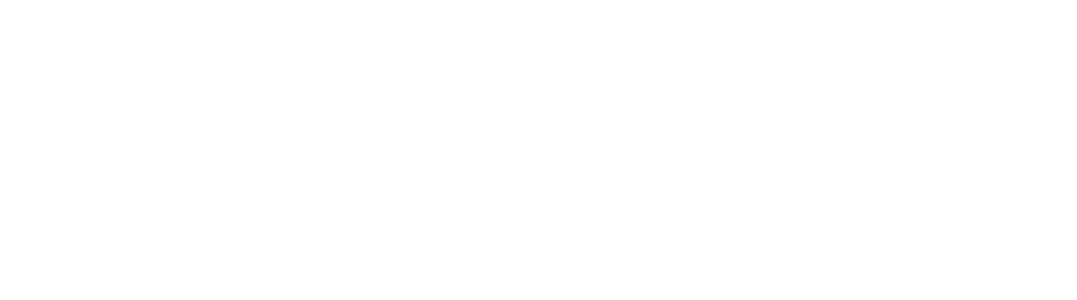
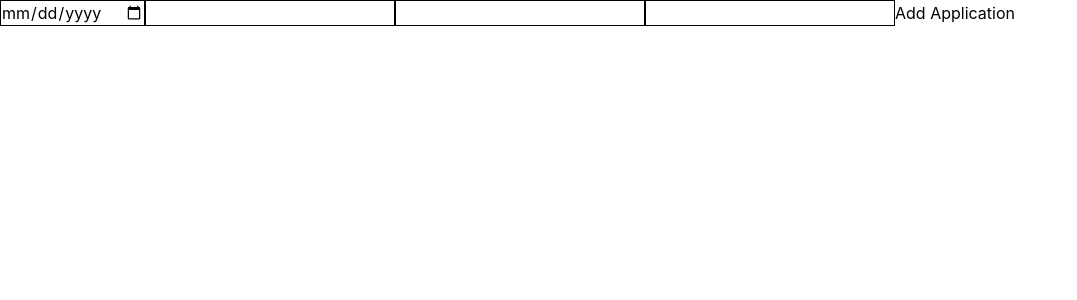
Before and after one commit to nguyenhaley/job-application-tracker-frontend, a React (Vite) app in the folder job-application-tracker-frontend/: page /applications/new in a window 1280 px wide. Before the commit this address had no page. Shown: the top 300 px of the page, without its empty margins (0-1077 px from the left). Built offline with nearby package versions, Linux system fonts and the light colour scheme; sample sign-in values are in the browser's storage.

Commit message:
added AddApplicationForm to dashboard (might change)

```diff
--- a/job-application-tracker-frontend/src/App.jsx
+++ b/job-application-tracker-frontend/src/App.jsx
@@ -3,6 +3,7 @@ import Login from './pages/Login'
 import Signup from './pages/Signup'
 import Dashboard from './pages/Dashboard'
 import ProtectedRoute from './components/ProtectedRoute'
+import AddApplicationForm from './components/AddApplicationForm'
 
 function App() {
   return (
@@ -16,6 +17,12 @@ function App() {
         </ProtectedRoute>
       }/>
 
+      <Route path="/applications/new" element={
+        <ProtectedRoute>
+          <AddApplicationForm />
+        </ProtectedRoute>
+      } />
+
     </Routes>
   )
 }
--- /dev/null
+++ b/job-application-tracker-frontend/src/components/AddApplicationForm.jsx
@@ -0,0 +1,64 @@
+import { useState } from 'react'
+import {API_URL} from '../api'
+import { useNavigate } from 'react-router-dom'
+
+function AddApplicationForm() {
+  const [dateApplied, setDateApplied] = useState('')
+  const [source, setSource] = useState('')
+  const [companyName, setCompanyName] = useState('')
+  const [roleTitle, setRoleTitle] = useState('')
+
+  const navigate = useNavigate()
+  const [errorMessage, setErrorMessage] = useState('')
+  const [successMessage, setSuccessMessage] = useState('')
+
+  async function handleSubmit(e) {
+    e.preventDefault()
+    setErrorMessage('')
+    setSuccessMessage('')
+
+    const token = localStorage.getItem('token')
+    const response = await fetch(`${API_URL}/applications`, {
+        method: 'POST',
+        headers: {
+            'Content-Type': 'application/json',
+            'Authorization': `Bearer ${token}`
+        },
+        body: JSON.stringify({
+            date_applied: dateApplied,
+            source,
+            company_name: companyName,
+            role_title: roleTitle,
+        })
+    })
+
+    if (response.ok) {
+        const data = await response.json()
+        setSuccessMessage('Application added successfully!')
+        setTimeout(() => {
+            navigate('/dashboard')
+        }, 2000)
+    } else {
+        const errorData = await response.json()
+        setErrorMessage(errorData.detail || 'Failed to add application')
+    }
+}
+
+  return (
+    <form onSubmit={handleSubmit}>
+        {errorMessage && <p style={{color: 'red'}}>{errorMessage}</p>}
+        {successMessage && <p style={{color: 'green'}}>{successMessage}</p>}
+        {!successMessage && (
+            <>
+                <input type="date" value={dateApplied} onChange={(e) => setDateApplied(e.target.value)} className="border" />
+                <input type="text" value={source} onChange={(e) => setSource(e.target.value)} className="border"/>
+                <input type="text" value={companyName} onChange={(e) => setCompanyName(e.target.value)} className="border"/>
+                <input type="text" value={roleTitle} onChange={(e) => setRoleTitle(e.target.value)} className="border"/>
+                <button type="submit">Add Application</button>
+            </>
+        )}
+    </form>
+  )
+}
+
+export default AddApplicationForm
--- a/job-application-tracker-frontend/src/pages/Dashboard.jsx
+++ b/job-application-tracker-frontend/src/pages/Dashboard.jsx
@@ -1,5 +1,6 @@
 import { useState, useEffect } from 'react'
 import { API_URL } from '../api'
+import AddApplicationForm from '../components/AddApplicationForm'
 
 function Dashboard() {
   const [applications, setApplications] = useState([])
@@ -20,9 +21,10 @@ function Dashboard() {
   return (
     <div>
       <h1>Dashboard</h1>
+      <AddApplicationForm />
       {applications.map((app) => (
         <div key={app.id}>
-          <p>{app.company.name} - {app.role_title} - {app.current_status}</p>
+          <p> {app.date_applied} - {app.source} - {app.company.name} - {app.role_title} - {app.current_status}</p>
         </div>
       ))}
     </div>
--- a/job-application-tracker-frontend/src/pages/Login.jsx
+++ b/job-application-tracker-frontend/src/pages/Login.jsx
@@ -33,8 +33,8 @@ function Login() {
   return (
     <form onSubmit={handleSubmit}>
         {errorMessage && <p style={{color: 'red'}}>{errorMessage}</p>}
-        <input type="email" value={email} onChange={(e) => setEmail(e.target.value)} />
-        <input type="password" value={password} onChange={(e) => setPassword(e.target.value)} />
+        <input type="email" value={email} onChange={(e) => setEmail(e.target.value)} className="border"/>
+        <input type="password" value={password} onChange={(e) => setPassword(e.target.value)} className="border"/>
         <button type="submit">Log In</button>
     </form>
   )
--- a/job-application-tracker-frontend/src/pages/Signup.jsx
+++ b/job-application-tracker-frontend/src/pages/Signup.jsx
@@ -39,8 +39,8 @@ function Signup() {
         {successMessage && <p style={{color: 'green'}}>{successMessage}</p>}
         {!successMessage && (
             <>
-                <input type="email" value={email} onChange={(e) => setEmail(e.target.value)} />
-                <input type="password" value={password} onChange={(e) => setPassword(e.target.value)} />
+                <input type="email" value={email} onChange={(e) => setEmail(e.target.value)} className="border"/>
+                <input type="password" value={password} onChange={(e) => setPassword(e.target.value)} className="border"/>
                 <button type="submit">Sign Up</button>
             </>
         )}
```
